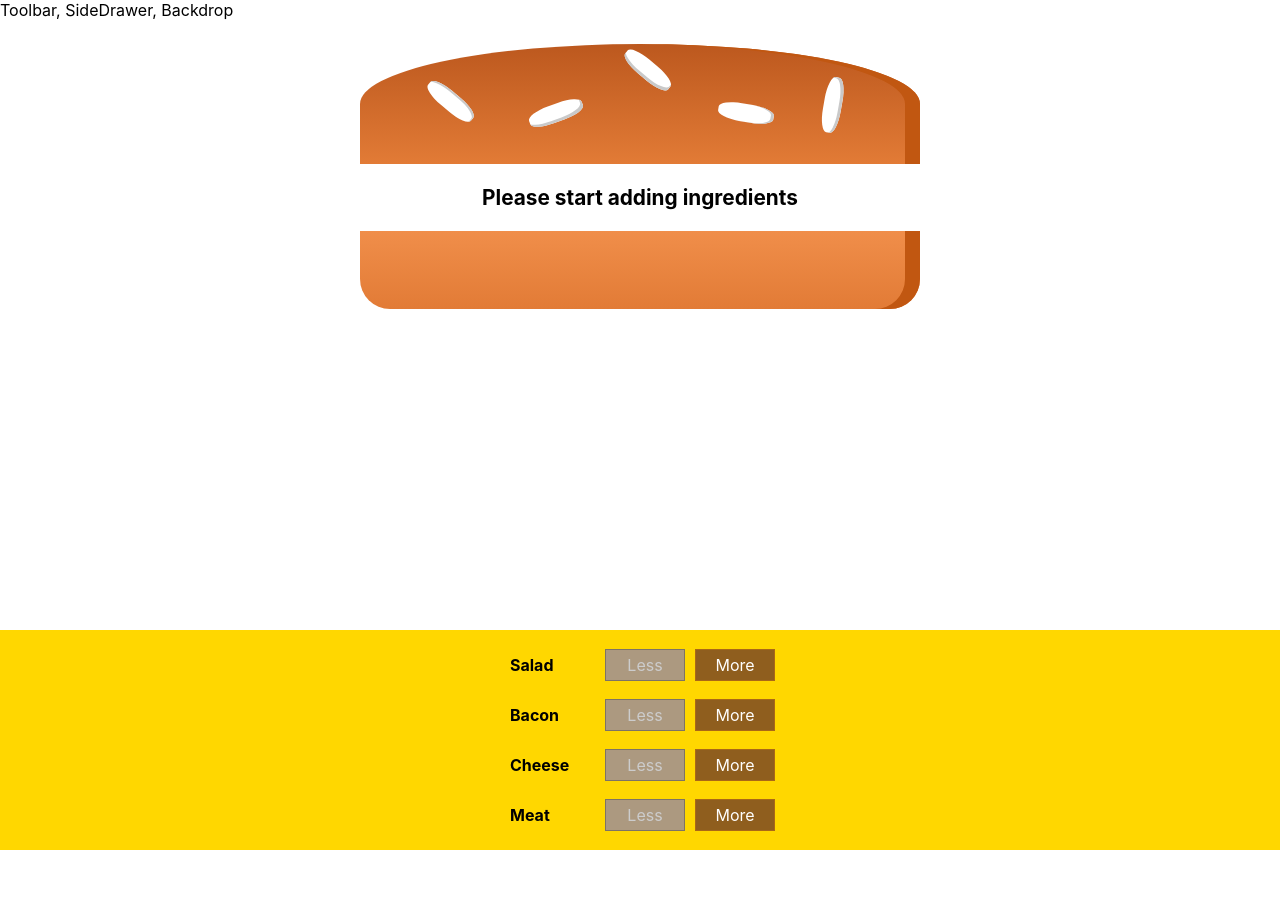
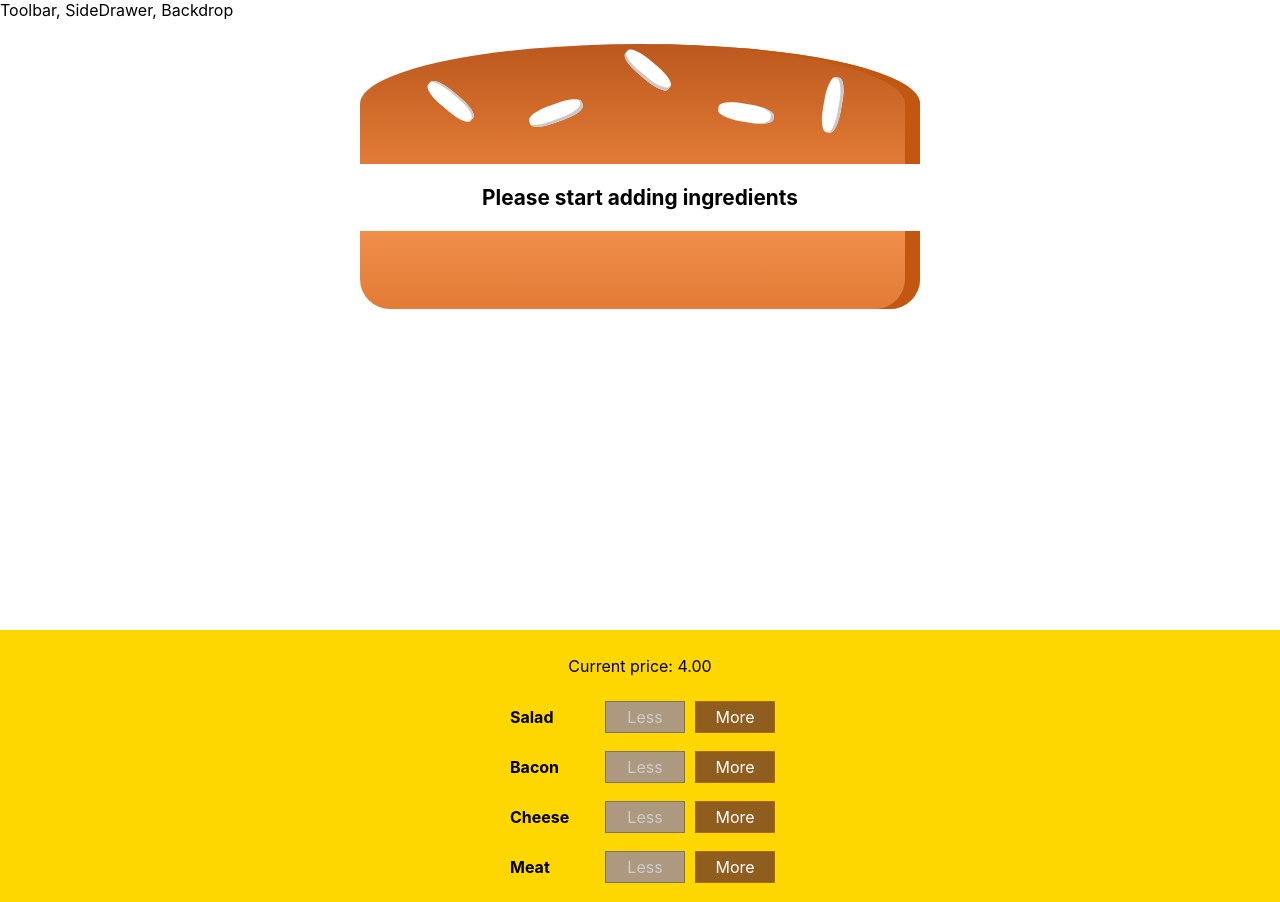
Before and after one commit to IvanHrushevich/react_burger-builder, a React (Create React App) app: page / in a window 1280 px wide. Before the commit the page ends 850 px from the top, so only its background shows below. Built offline with nearby package versions, Linux system fonts and the light colour scheme.

Commit message:
Add price

```diff
--- a/src/components/Burger/BuildControls/BuildControls.js
+++ b/src/components/Burger/BuildControls/BuildControls.js
@@ -12,6 +12,7 @@
 
 const buildControls = props => (
   <div className={classes.BuildControls}>
+    <p>Current price: {props.price.toFixed(2)}</p>
     {controls.map(ctrl => (
       <BuildControl
         key={ctrl.type}
--- a/src/containers/BurgerBuilder/BurgerBuilder.js
+++ b/src/containers/BurgerBuilder/BurgerBuilder.js
@@ -71,6 +71,7 @@
           ingredientAdded={this.addIngredientHandler}
           ingredientRemoved={this.removeIngredientHandler}
           disabled={disabledInfo}
+          price={this.state.totalPrice}
         />
       </Aux>
     );
```
